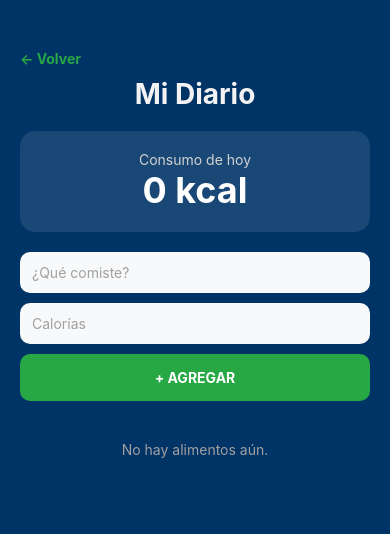
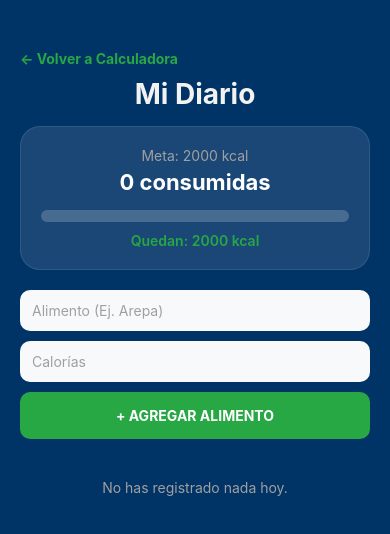
Before and after one commit to Vmas/montalfit-app, a React Native app: screen /Diary in a window 390 px wide. Shown: the top 534 px of the page. Built offline with nearby package versions, Linux system fonts and the light colour scheme.

Commit message:
mejorando la experiencia de los calculos diarios con una barra de llenado

```diff
--- a/src/screens/DiaryScreen.js
+++ b/src/screens/DiaryScreen.js
@@ -1,4 +1,4 @@
-import React, { useState } from 'react';
+import React, { useState, useEffect } from 'react';
 import {
   StyleSheet,
   Text,
@@ -12,33 +12,37 @@ import {
   TouchableWithoutFeedback,
   Keyboard
 } from 'react-native';
-
-// Componente de soporte (lo mantenemos aquí por ahora)
-const ResumenCalorias = ({ total }) => (
-  <View style={styles.card}>
-    <Text style={styles.textoCard}>Consumo de hoy</Text>
-    <Text style={styles.numeroCalorias}>{total} kcal</Text>
-  </View>
-);
+import AsyncStorage from '@react-native-async-storage/async-storage';
 
 export default function DiaryScreen({ navigation }) {
   const [nombreAlimento, setNombreAlimento] = useState('');
   const [caloriasInput, setCaloriasInput] = useState('');
   const [listaAlimentos, setListaAlimentos] = useState([]);
   const [totalCalorias, setTotalCalorias] = useState(0);
+  const [metaCalorias, setMetaCalorias] = useState(2000); // Meta por defecto
+
+  // 1. Cargar la meta guardada y la lista (si existiera) al abrir la pantalla
+  useEffect(() => {
+    const inicializarDatos = async () => {
+      try {
+        const metaGuardada = await AsyncStorage.getItem('@calorias_meta');
+        if (metaGuardada !== null) {
+          setMetaCalorias(parseInt(metaGuardada));
+        }
+      } catch (e) { console.log("Error cargando meta:", e); }
+    };
+    inicializarDatos();
+  }, []);
 
   const guardarAlimento = () => {
     if (nombreAlimento === '' || caloriasInput === '') return;
-
     const nuevoAlimento = {
       id: Math.random().toString(),
       nombre: nombreAlimento,
       kcal: parseInt(caloriasInput)
     };
-
     setListaAlimentos([...listaAlimentos, nuevoAlimento]);
     setTotalCalorias(totalCalorias + nuevoAlimento.kcal);
-
     setNombreAlimento('');
     setCaloriasInput('');
     Keyboard.dismiss();
@@ -50,19 +54,34 @@ export default function DiaryScreen({ navigation }) {
     setTotalCalorias(totalCalorias - kcal);
   };
 
+  // Lógica para la barra de progreso (porcentaje)
+  const porcentaje = Math.min((totalCalorias / metaCalorias) * 100, 100);
+
   return (
     <TouchableWithoutFeedback onPress={Keyboard.dismiss}>
       <View style={styles.container}>
         <StatusBar style="light" />
 
-        {/* Botón para volver atrás (opcional) */}
         <TouchableOpacity onPress={() => navigation.goBack()} style={styles.btnVolver}>
-           <Text style={styles.textoVolver}>← Volver</Text>
+           <Text style={styles.textoVolver}>← Volver a Calculadora</Text>
         </TouchableOpacity>
 
         <Text style={styles.titulo}>Mi Diario</Text>
 
-        <ResumenCalorias total={totalCalorias} />
+        {/* Tarjeta de Progreso */}
+        <View style={styles.cardProgreso}>
+          <Text style={styles.textoMeta}>Meta: {metaCalorias} kcal</Text>
+          <Text style={styles.textoConsumido}>{totalCalorias} consumidas</Text>
+
+          {/* Barra de Progreso */}
+          <View style={styles.barraFondo}>
+            <View style={[styles.barraProgreso, { width: `${porcentaje}%` }]} />
+          </View>
+
+          <Text style={styles.textoRestante}>
+            Quedan: {metaCalorias - totalCalorias > 0 ? metaCalorias - totalCalorias : 0} kcal
+          </Text>
+        </View>
 
         <KeyboardAvoidingView
           behavior={Platform.OS === "ios" ? "padding" : "height"}
@@ -70,7 +89,7 @@ export default function DiaryScreen({ navigation }) {
         >
           <TextInput
             style={styles.input}
-            placeholder="¿Qué comiste?"
+            placeholder="Alimento (Ej. Arepa)"
             placeholderTextColor="#A0A0A0"
             value={nombreAlimento}
             onChangeText={setNombreAlimento}
@@ -84,7 +103,7 @@ export default function DiaryScreen({ navigation }) {
             onChangeText={setCaloriasInput}
           />
           <TouchableOpacity style={styles.botonVerde} onPress={guardarAlimento}>
-            <Text style={styles.textoBoton}>+ AGREGAR</Text>
+            <Text style={styles.textoBoton}>+ AGREGAR ALIMENTO</Text>
           </TouchableOpacity>
         </KeyboardAvoidingView>
 
@@ -106,7 +125,7 @@ export default function DiaryScreen({ navigation }) {
             </View>
           )}
           ListEmptyComponent={
-            <Text style={styles.listaVacia}>No hay alimentos aún.</Text>
+            <Text style={styles.listaVacia}>No has registrado nada hoy.</Text>
           }
         />
       </View>
@@ -118,10 +137,35 @@ const styles = StyleSheet.create({
   container: { flex: 1, backgroundColor: '#003366', paddingTop: 50, paddingHorizontal: 20 },
   btnVolver: { marginBottom: 10 },
   textoVolver: { color: '#28A745', fontWeight: 'bold' },
-  titulo: { color: '#F2F2F2', fontSize: 28, fontWeight: 'bold', textAlign: 'center', marginBottom: 20 },
-  card: { backgroundColor: 'rgba(255, 255, 255, 0.1)', padding: 20, borderRadius: 15, alignItems: 'center', marginBottom: 20 },
-  textoCard: { color: '#D1D1D1', fontSize: 14 },
-  numeroCalorias: { color: '#FFFFFF', fontSize: 36, fontWeight: 'bold' },
+  titulo: { color: '#F2F2F2', fontSize: 28, fontWeight: 'bold', textAlign: 'center', marginBottom: 15 },
+
+  cardProgreso: {
+    backgroundColor: 'rgba(255, 255, 255, 0.1)',
+    padding: 20,
+    borderRadius: 20,
+    alignItems: 'center',
+    marginBottom: 20,
+    borderWidth: 1,
+    borderColor: 'rgba(255, 255, 255, 0.1)'
+  },
+  textoMeta: { color: '#A0A0A0', fontSize: 14 },
+  textoConsumido: { color: '#FFF', fontSize: 22, fontWeight: 'bold', marginVertical: 5 },
+  textoRestante: { color: '#28A745', fontSize: 14, marginTop: 10, fontWeight: '600' },
+
+  barraFondo: {
+    width: '100%',
+    height: 12,
+    backgroundColor: 'rgba(255, 255, 255, 0.2)',
+    borderRadius: 6,
+    marginTop: 10,
+    overflow: 'hidden'
+  },
+  barraProgreso: {
+    height: '100%',
+    backgroundColor: '#28A745',
+    borderRadius: 6
+  },
+
   formulario: { marginBottom: 20 },
   input: { backgroundColor: '#F8F9FA', borderRadius: 10, padding: 12, marginBottom: 10, color: '#333' },
   botonVerde: { backgroundColor: '#28A745', padding: 15, borderRadius: 10, alignItems: 'center' },
```
